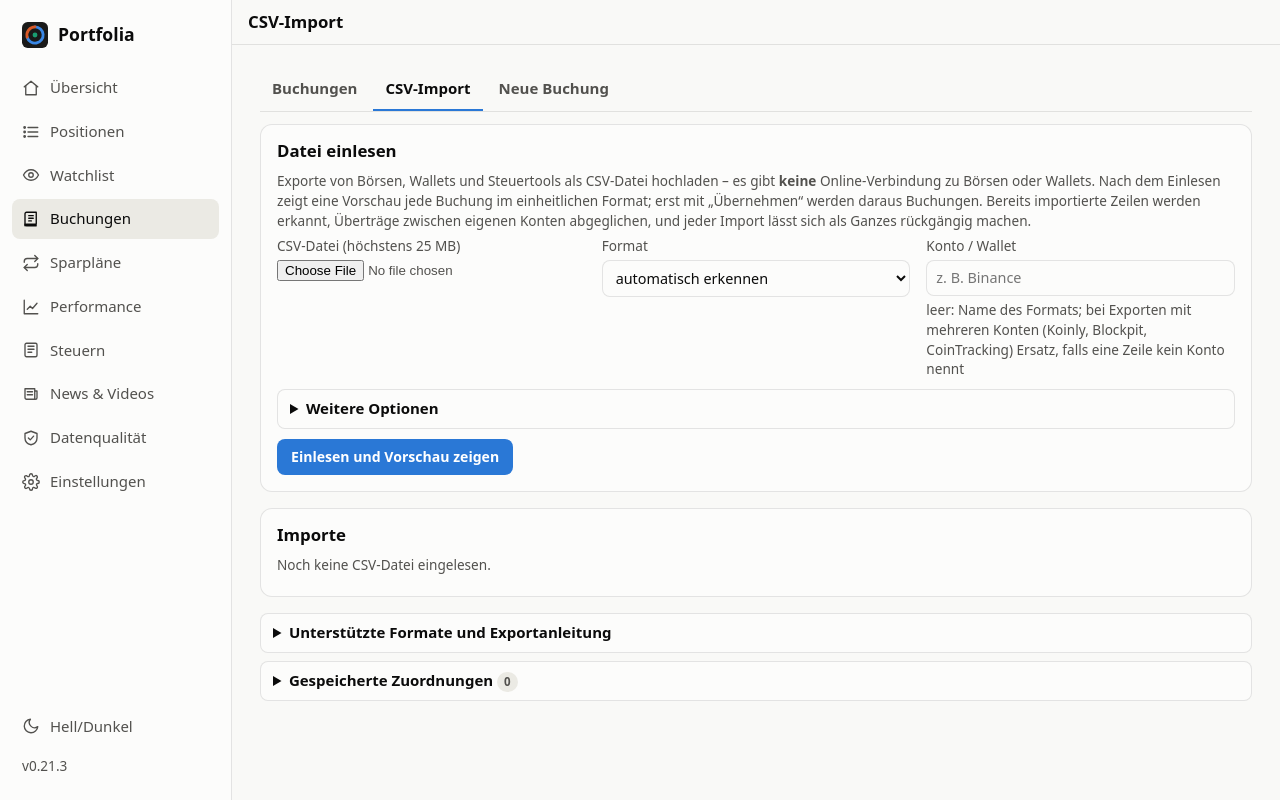
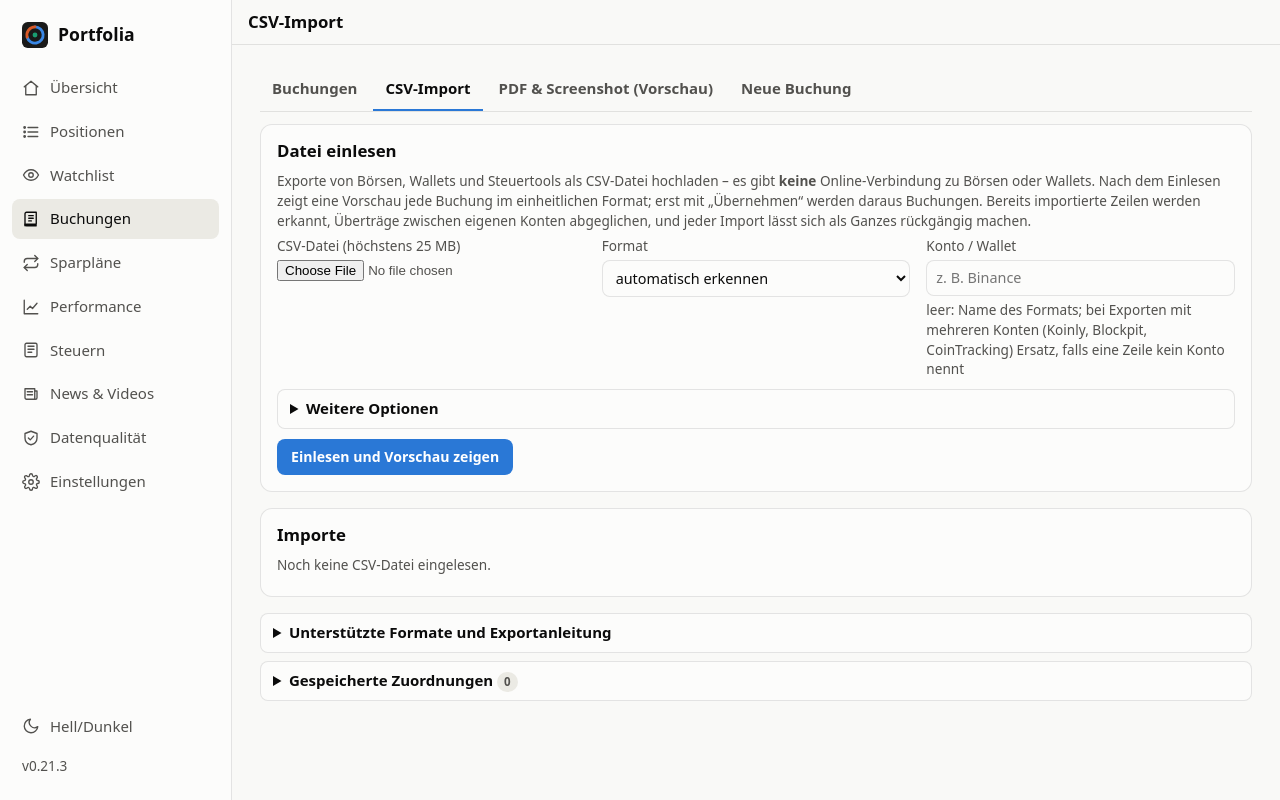
Before and after one commit to pneumann1980/portfolia, a FastAPI app: page /journal/csv in a window 1280 px wide. Run offline with FastAPI, Linux system fonts and the light colour scheme; data that the repository does not hold is empty; parts of the project's set-up code (start-up, migrations or seed data) failed here and were passed over; some libraries are stand-ins or nearby versions.

Commit message:
M25: link safe document preview from CSV import

```diff
--- a/app/templates/csv_import.html
+++ b/app/templates/csv_import.html
@@ -3,7 +3,7 @@
 {% block heading %}CSV-Import{% endblock %}
 {% block content %}
 {% if errors %}<div class="alert crit" role="alert"><span class="icon">!</span><div>{% for e in errors %}{{ e }}{% if not loop.last %}<br>{% endif %}{% endfor %}</div></div>{% endif %}
-<nav class="tabs" aria-label="Buchungen"><a href="/journal">Buchungen</a><a class="active" href="/journal/csv" aria-current="page">CSV-Import</a><a href="/journal/new">Neue Buchung</a></nav>
+<nav class="tabs" aria-label="Buchungen"><a href="/journal">Buchungen</a><a class="active" href="/journal/csv" aria-current="page">CSV-Import</a><a href="/journal/documents">PDF &amp; Screenshot (Vorschau)</a><a href="/journal/new">Neue Buchung</a></nav>
 
 <section class="card">
   <div class="card-head"><h2>Datei einlesen</h2></div>
```
